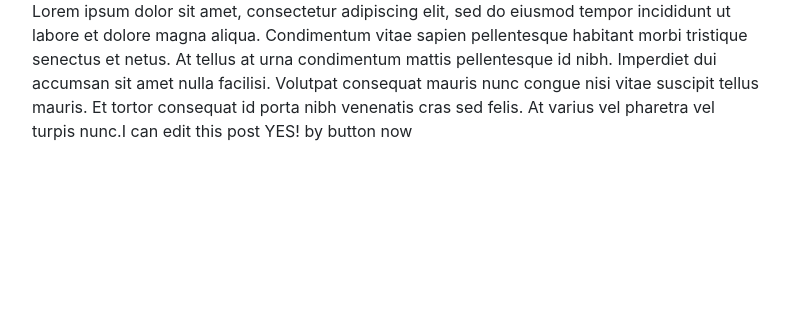
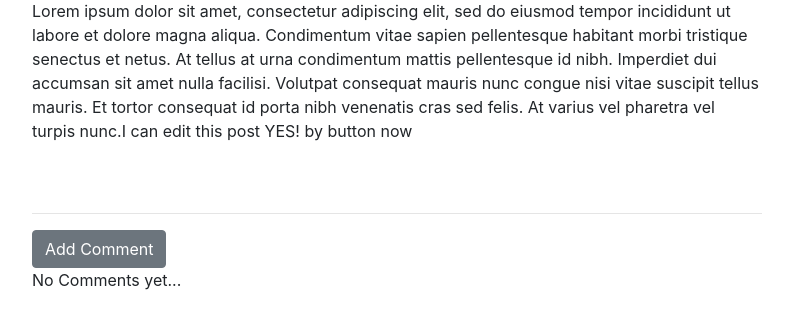
Before and after one commit to satvikkaul/blogging_app, a Django app: page /post/1/ in a window 1280 px wide. Shown: the part 196-525 px from the top of the page, without its empty margins (23-816 px from the left). Run offline with Django 3.2, Linux system fonts and the light colour scheme; data comes from the database, SQL or seed files in the repository; both versions use the stored data as it was after the commit; some libraries are stand-ins or nearby versions.

Commit message:
Add feature to comment on blog post

```diff
--- a/blog/admin.py
+++ b/blog/admin.py
@@ -1,5 +1,6 @@
 from django.contrib import admin
-from .models import Post
+from .models import Post, Comment
 
 # Register your models here.
 admin.site.register(Post)
+admin.site.register(Comment)
--- a/blog/forms.py
+++ b/blog/forms.py
@@ -1,7 +1,11 @@
 from django import forms
-from .models import Post
+from .models import Post, Comment
 
 class PostForm(forms.ModelForm):
     class Meta:
         model = Post
         fields = ('title', 'text')
+class CommentForm(forms.ModelForm):
+    class Meta:
+        model = Comment
+        fields = ('text',)
--- a/blog/models.py
+++ b/blog/models.py
@@ -14,3 +14,13 @@ class Post(models.Model):
 
     def __str__(self):
         return str(self.title) + '  by ' + str(self.author)
+
+
+class Comment(models.Model):
+    post = models.ForeignKey('blog.Post', on_delete=models.CASCADE, related_name='comments')
+    author = models.CharField(max_length=200)
+    text = models.TextField()
+    created_date = models.DateTimeField(default=timezone.now)
+
+    def __str__(self):
+        return self.text
--- a/blog/static/css/blog.css
+++ b/blog/static/css/blog.css
@@ -39,7 +39,6 @@ h1, h2, h3, h4{
     padding-left: 10px;
 }
 
-
 .post {
     margin-bottom: 70px;
 }
@@ -47,3 +46,7 @@ h1, h2, h3, h4{
 .post h1 a {
     color: #000000;
 }
+
+.comment{
+  margin: 20px 0px 20px 20px;
+}
--- a/blog/templates/blog/post_detail.html
+++ b/blog/templates/blog/post_detail.html
@@ -10,6 +10,7 @@
             {% else %}
                   <a href="{% url 'post_publish' pk=post.pk %}" class="btn btn-primary">Publish</a>
         {% endif %}
+
         {% if user.is_authenticated %}
           <a href="{% url 'post_edit' pk=post.pk %}"><i class="far fa-edit fa-2x" style="color: #339af0; float:right; padding-right:450px;"></i></a>
         {% endif %}
@@ -17,4 +18,19 @@
         <p>{{ post.text|linebreaksbr }}</p>
     </div>
 
+    <hr>
+    <a href="{% url 'add_comment_to_post' pk=post.pk %}" class="btn btn-secondary">Add Comment</a>
+    {% for comment in post.comments.all %}
+        <div class="comment">
+
+          <div class="date">
+            {{ comment.created_date }}
+          </div>
+
+          <strong>{{ comment.author }}</strong>
+          <p>{{ comment.text }}</p>
+        </div>
+    {% empty %}
+          <p>No Comments yet...</p>
+    {% endfor %}
 {% endblock %}
--- a/blog/urls.py
+++ b/blog/urls.py
@@ -9,4 +9,5 @@ urlpatterns = [
         path('post/<int:pk>/edit/', views.post_edit, name='post_edit'),
         path('drafts/', views.post_draft_list, name='post_draft_list'),
         path('posts/<int:pk>/publish/', views.post_publish, name='post_publish'),
+        path('post/<int:pk>/comment/', views.add_comment_to_post, name='add_comment_to_post'),
 ]
--- a/blog/views.py
+++ b/blog/views.py
@@ -1,7 +1,7 @@
 from django.contrib.auth.decorators import login_required
 from django.shortcuts import render, get_object_or_404, redirect
 from django.utils import timezone
-from .forms import PostForm
+from .forms import PostForm, CommentForm
 from .models import Post
 
 # Create your views here.
@@ -58,3 +58,18 @@ def post_publish(request, pk):
     post = get_object_or_404(Post, pk=pk)
     post.publish()
     return redirect('post_detail', pk=pk)
+
+def add_comment_to_post(request, pk):
+    post = get_object_or_404(Post, pk=pk)
+    if request.method == 'POST':
+        form = CommentForm(request.POST)
+        if form.is_valid():
+            comment = form.save(commit=False)
+            comment.author = request.user
+            comment.post = post
+            comment.save()
+            return redirect('post_detail', pk = post.pk)\
+
+    else:
+        form = CommentForm()
+    return render(request, 'blog/add_comment_to_post.html', {'form' : form})
```
Also changed, not shown: blog/templates/blog/add_comment_to_post.html (added, +13 -0 lines), blog/migrations/0002_comment.py (added), db.sqlite3.
